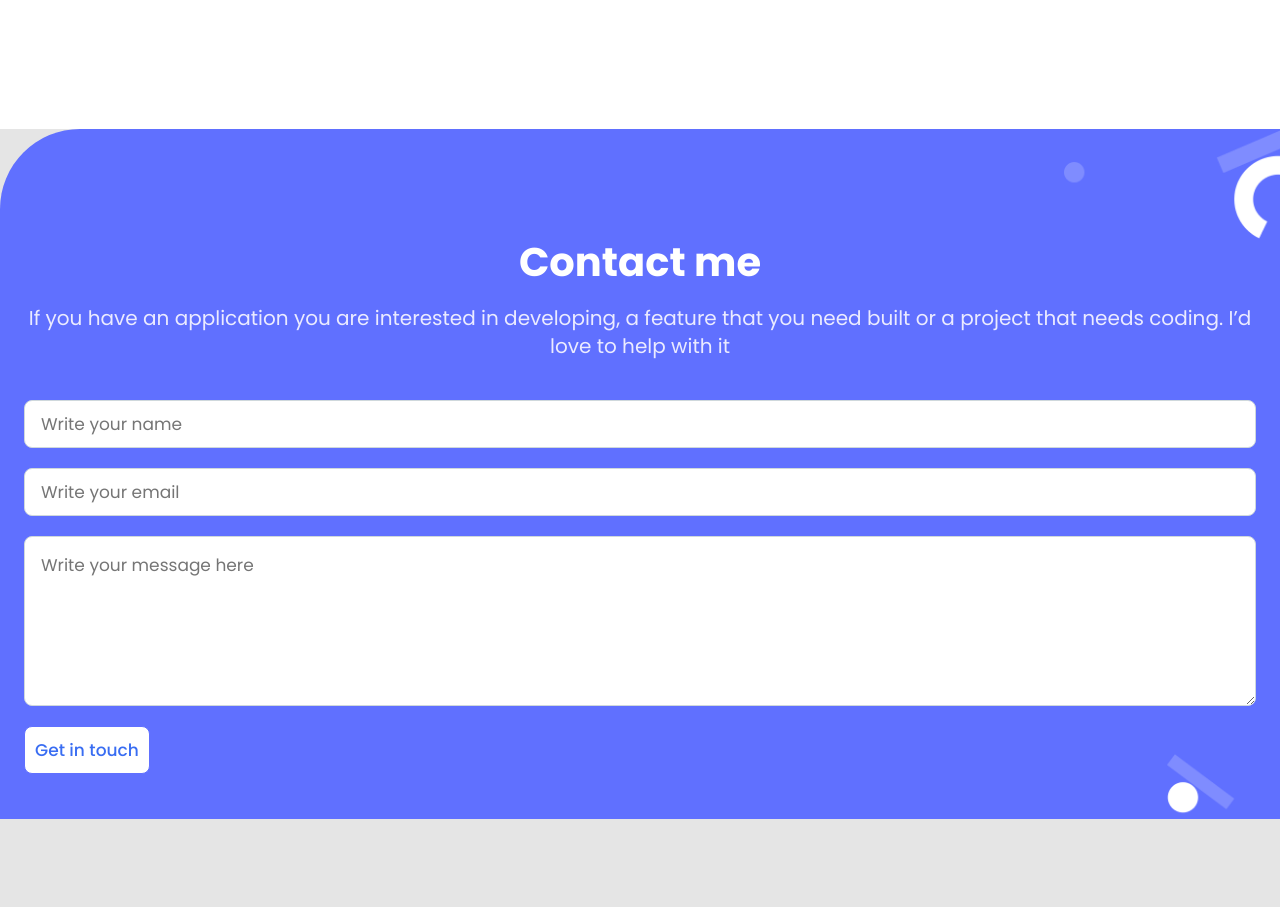
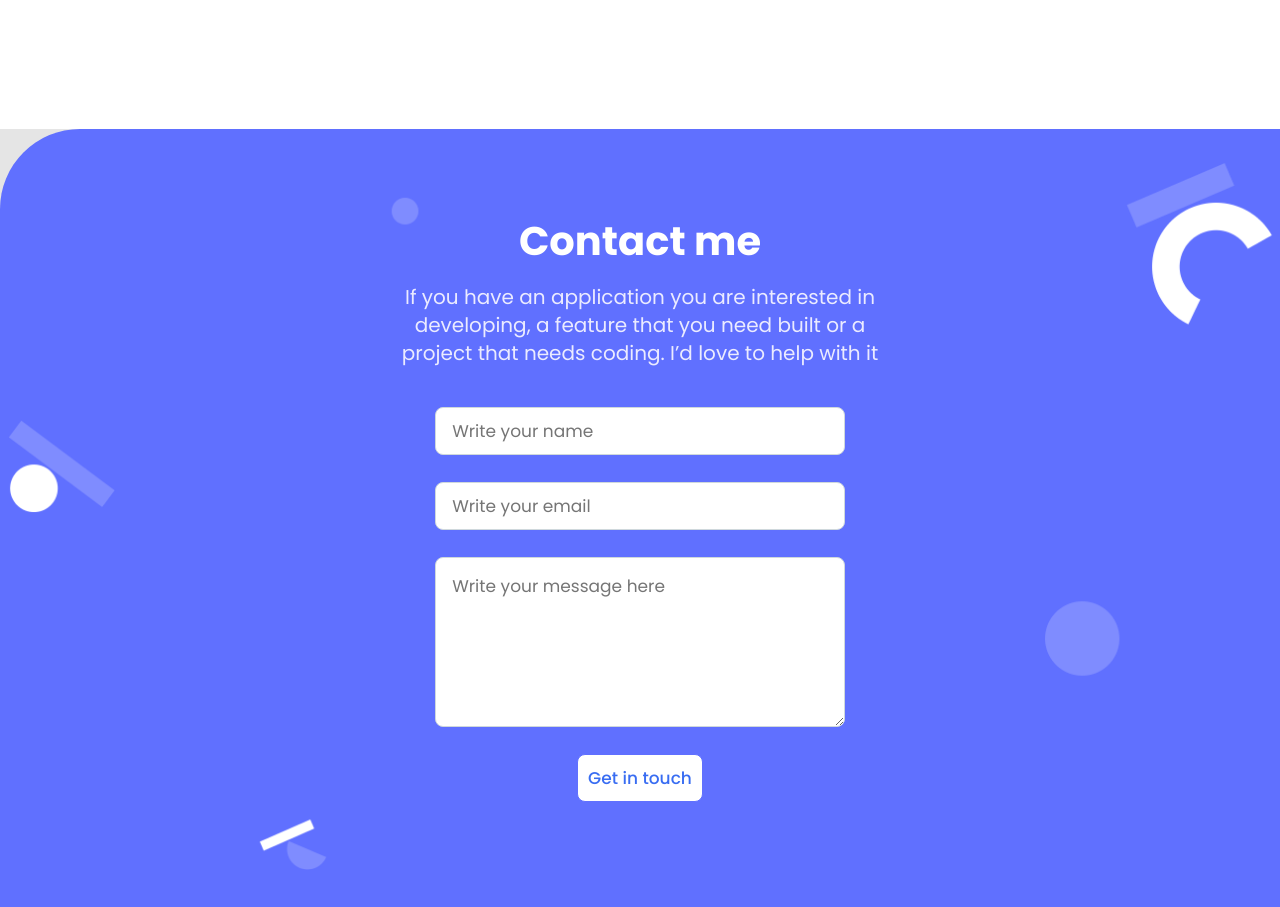
Before and after one commit to dqarias/Portafolio, a plain HTML site: page index.html in a window 1280 px wide. Shown: the part 3260-4167 px from the top of the page. Before the commit the page ends 4079 px from the top, so only its background shows below. Drawn offline with Linux system fonts and the light colour scheme.

Commit message:
Add media query of desktop version on contact me section

```diff
--- a/css/styles.css
+++ b/css/styles.css
@@ -136,4 +136,34 @@ body {
   margin-bottom: 10px;
 }
 
+/*contact me section*/
+
+.contact-me{
+  background-image: url(/images/contact-form-background-shapes@2x.png);
+  background-size: contain;
+  background-position: center;
 }
+
+.contact-title {
+  padding-top: min(16%);
+}
+
+.contact-legend {
+  padding-left: min(30%);
+  padding-right: min(30%);
+}
+
+.form {
+  padding-left: min(34%);
+  padding-right: min(34%);
+  padding-bottom: min(8.5%);
+}
+
+.form-list {
+  gap: 27px;
+}
+
+.form-btn {
+  align-self: center;
+}
+}
```
Also changed, not shown: images/contact-form-background-shapes.svg (added), images/contact-form-background-shapes@2x.png (added), images/header-bg.svg (added), images/header-bg@2x.png (added).
